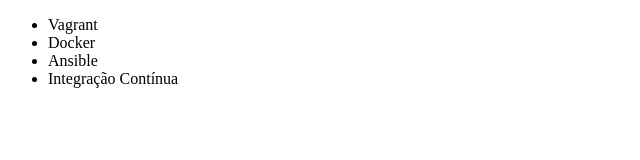
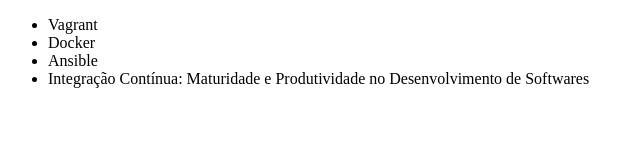
Before and after one commit to herissonchaves/alura-git, a plain HTML site: page index.html in a window 1280 px wide. Shown: the whole page, without its empty margins (0-640 px from the left). Drawn offline with Linux system fonts and the light colour scheme.

Commit message:
Adicionando texto no curso Integração Contínua

```diff
--- a/index.html
+++ b/index.html
@@ -9,7 +9,7 @@
         <li>Vagrant</li>
         <li>Docker</li>
         <li>Ansible</li>
-        <li>Integração Contínua</li>
+        <li>Integração Contínua: Maturidade e Produtividade no Desenvolvimento de Softwares</li>
     </ul>
 </body>
 </html>
```
